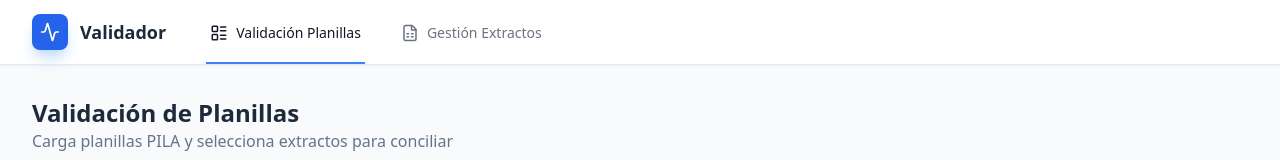
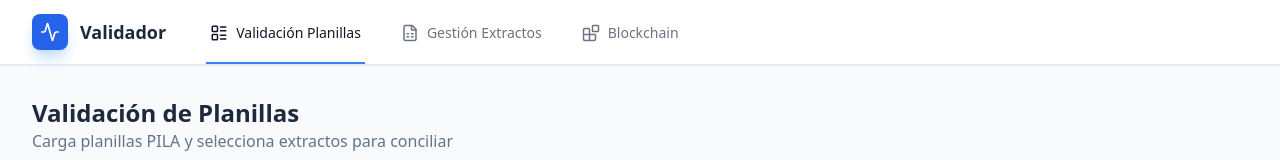
Before and after one commit to nicolasgutar/skandia-vercelf, a React (Vite) app: page / in a window 1280 px wide. Shown: the top 160 px of the page. Built offline with nearby package versions, Linux system fonts and the light colour scheme; no server answers.

Commit message:
W blockchain option

```diff
--- a/src/components/Layout.jsx
+++ b/src/components/Layout.jsx
@@ -1,6 +1,6 @@
 import React from 'react';
 import { Outlet, NavLink } from 'react-router-dom';
-import { LayoutList, FileSpreadsheet, Activity } from 'lucide-react';
+import { LayoutList, FileSpreadsheet, Activity, Blocks } from 'lucide-react';
 
 export default function Layout() {
     return (
@@ -43,6 +43,19 @@ export default function Layout() {
                                     <FileSpreadsheet size={18} className="mr-2" />
                                     Gestión Extractos
                                 </NavLink>
+                                <NavLink
+                                    to="/blockchain"
+                                    className={({ isActive }) =>
+                                        `inline-flex items-center px-1 pt-1 border-b-2 text-sm font-medium transition-colors
+                                        ${isActive
+                                            ? 'border-blue-500 text-gray-900'
+                                            : 'border-transparent text-gray-500 hover:border-gray-300 hover:text-gray-700'
+                                        }`
+                                    }
+                                >
+                                    <Blocks size={18} className="mr-2" />
+                                    Blockchain
+                                </NavLink>
                             </div>
                         </div>
                     </div>
```
